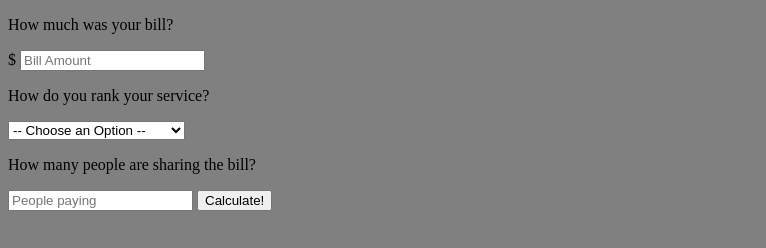
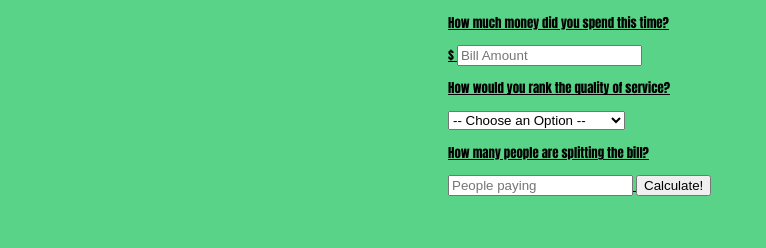
Before and after one commit to FlyingCelingFan/TipCalc, a plain HTML site: page index.html in a window 1280 px wide. Shown: the whole page, without its empty margins (0-766 px from the left). Drawn offline with Linux system fonts and the light colour scheme.

Commit message:
fixed css

```diff
--- a/index.html
+++ b/index.html
@@ -5,14 +5,14 @@
 	<link rel="stylesheet" type="text/css" href="styles.css">
 
 </head>
-<body>
+<body id = "javascropt">
 
     <form>
-      <p >How much was your bill?
+      <p >How much money did you spend this time?
         <p>
           $ <input id="billamt" type="text" placeholder="Bill Amount" >
 
-          <p>How do you rank your service?
+          <p>How would you rank the quality of service?
             <p>
               <select id="serviceQual">
             <option disabled selected value="0">-- Choose an Option --</option>
@@ -24,11 +24,12 @@
             <option value="0.05">5&#37; &#45; Belower of Average</option>
             <option value="0.00">0&#37; &#45; Belowest of Average</option>
         </select>
+        <p>How many people are splitting the bill?</p>
+        <input id="peopleamt" type="text" placeholder="People paying">
+        <button type="button" id="calculate">Calculate!</button>
+
 
     </form>
-    <p>How many people are sharing the bill?</p>
-    <input id="peopleamt" type="text" placeholder="People paying">
-    <button type="button" id="calculate">Calculate!</button>
 
   </div>
   <!--calculator end-->
--- a/styles.css
+++ b/styles.css
@@ -1,15 +1,18 @@
 body {
 	/*background-color: #ff7300;
 	*/
-	background-color: gray;
+	background-color: #59d388;
 }
 
 #javascropt {
 
+
     display: flex;
-    justify-content: center;
-    align-content: center;
-    font-size: 3vw;
+    margin: auto;
+    /* maybe using vw & vh is whats causing it not going in the middle? */
+    height:30vh;
+    width: 30vw;
+    font-size: 1vw;
     font-family: Impact;
     text-decoration: underline;
 }
```
